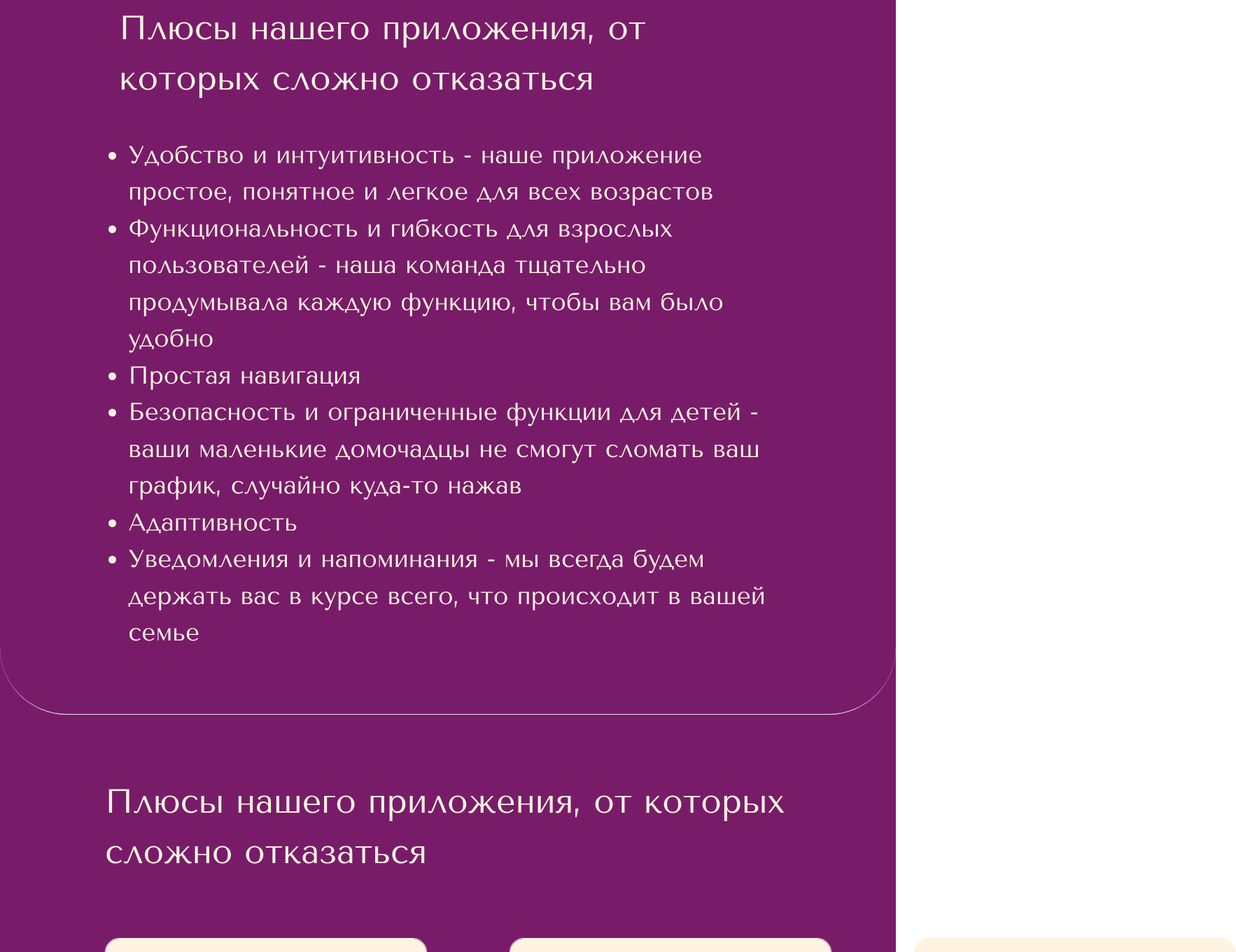
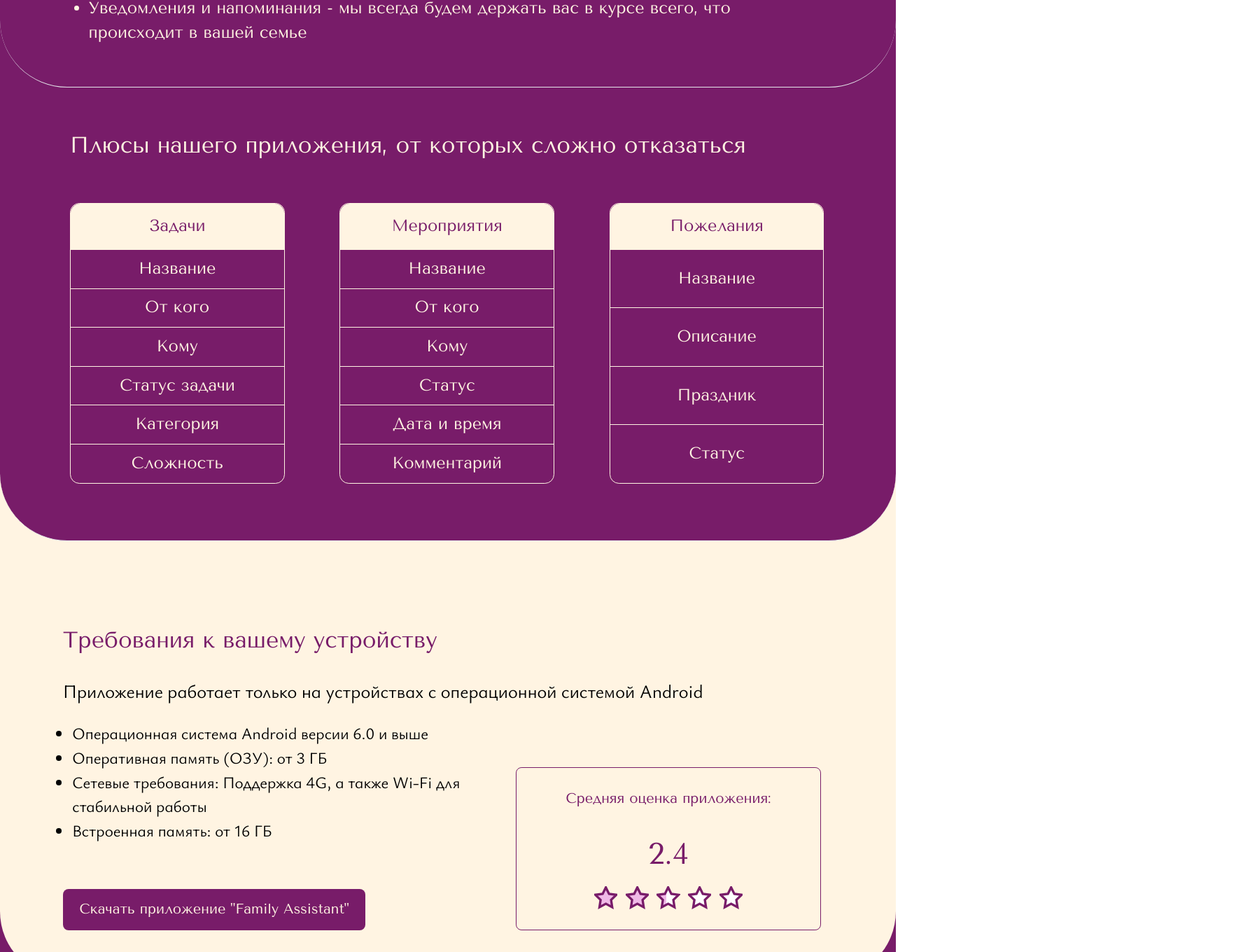
Before and after one commit to John-YFT/Family-Assistant, a React (Vite) app in the folder Family Assistant/frontend-vite/: page /product in a window 1280 px wide. Shown: the part 1197-2557 px from the top of the page at 70% size, 1766 px wide, since content can reach past the window. Built offline with nearby package versions, Linux system fonts and the light colour scheme.

Commit message:
product:adaptive

```diff
--- a/Family Assistant/frontend-vite/src/pages/product/Product.jsx
+++ b/Family Assistant/frontend-vite/src/pages/product/Product.jsx
@@ -3,6 +3,7 @@ import Functions from "./components/Functions";
 import Pluses from "./components/Pluses";
 import Details from "./components/Details";
 import Requirements from "./components/Requirements";
+
 const Product = () => {
   return (
     <div className="w-full bg-primary">
--- a/Family Assistant/frontend-vite/src/pages/product/components/Details.jsx
+++ b/Family Assistant/frontend-vite/src/pages/product/components/Details.jsx
@@ -4,133 +4,133 @@ const Details = () => {
     <div
       className="w-full flex flex-col items-start justify-start bg-primary
       border-b-[1px]
-      px-[150px]
-      pt-[88px]
-      pb-[122px]
+      px-[7.81vw]
+      pt-[4.58vw]
+      pb-[6.35vw]
       rounded-bl-[7.5vw]
       rounded-br-[7.5vw]"
     >
-      <h2 className="font-tenor text-stroke text-[48px] mb-[87px]">
+      <h2 className="font-tenor text-stroke text-[2.5vw] mb-[4.53vw]">
         Плюсы нашего приложения, от которых сложно отказаться
       </h2>
 
-      <div className="flex flex-row items-start justify-between gap-[118px]">
-        <div className="flex flex-col border-[1px] border-stroke rounded-[20px] w-[460px]">
+      <div className="flex flex-row items-start justify-between gap-[6.15vw]">
+        <div className="flex flex-col border-[1px] border-stroke rounded-[1.04vw] w-[23.96vw]">
           <div className="w-full bg-stroke text-primary flex items-center justify-center
             border-b-[1px] border-stroke
-            h-[99px]
-            rounded-t-[20px]"
+            h-[5.16vw]
+            rounded-t-[1.04vw]"
           >
-            <p className="font-tenor text-center text-[35px]">
+            <p className="font-tenor text-center text-[1.82vw]">
               Задачи
             </p>
           </div>
-          <div className="flex flex-col h-[499px]">
+          <div className="flex flex-col h-[26vw]">
             <div className="flex-1 flex items-center justify-center border-b-[1px] border-stroke">
-              <p className="font-tenor text-stroke text-center text-[35px]">
+              <p className="font-tenor text-stroke text-center text-[1.82vw]">
                 Название
               </p>
             </div>
             <div className="flex-1 flex items-center justify-center border-b-[1px] border-stroke">
-              <p className="font-tenor text-stroke text-center text-[35px]">
+              <p className="font-tenor text-stroke text-center text-[1.82vw]">
                 От кого
               </p>
             </div>
             <div className="flex-1 flex items-center justify-center border-b-[1px] border-stroke">
-              <p className="font-tenor text-stroke text-center text-[35px]">
+              <p className="font-tenor text-stroke text-center text-[1.82vw]">
                 Кому
               </p>
             </div>
             <div className="flex-1 flex items-center justify-center border-b-[1px] border-stroke">
-              <p className="font-tenor text-stroke text-center text-[35px]">
+              <p className="font-tenor text-stroke text-center text-[1.82vw]">
                 Статус задачи
               </p>
             </div>
             <div className="flex-1 flex items-center justify-center border-b-[1px] border-stroke">
-              <p className="font-tenor text-stroke text-center text-[35px]">
+              <p className="font-tenor text-stroke text-center text-[1.82vw]">
                 Категория
               </p>
             </div>
             <div className="flex-1 flex items-center justify-center">
-              <p className="font-tenor text-stroke text-center text-[35px]">
+              <p className="font-tenor text-stroke text-center text-[1.82vw]">
                 Сложность
               </p>
             </div>
           </div>
         </div>
 
-        <div className="flex flex-col border-[1px] border-stroke rounded-[20px] w-[460px]">
+        <div className="flex flex-col border-[1px] border-stroke rounded-[1.04vw] w-[23.96vw]">
           <div className="w-full bg-stroke text-primary flex items-center justify-center
             border-b-[1px] border-stroke
-            h-[99px]
-            rounded-t-[20px]"
+            h-[5.16vw]
+            rounded-t-[1.04vw]"
           >
-            <p className="font-tenor text-center text-[35px]">
+            <p className="font-tenor text-center text-[1.82vw]">
               Мероприятия
             </p>
           </div>
-          <div className="flex flex-col h-[499px]">
+          <div className="flex flex-col h-[26vw]">
             <div className="flex-1 flex items-center justify-center border-b-[1px] border-stroke">
-              <p className="font-tenor text-stroke text-center text-[35px]">
+              <p className="font-tenor text-stroke text-center text-[1.82vw]">
                 Название
               </p>
             </div>
             <div className="flex-1 flex items-center justify-center border-b-[1px] border-stroke">
-              <p className="font-tenor text-stroke text-center text-[35px]">
+              <p className="font-tenor text-stroke text-center text-[1.82vw]">
                 От кого
               </p>
             </div>
             <div className="flex-1 flex items-center justify-center border-b-[1px] border-stroke">
-              <p className="font-tenor text-stroke text-center text-[35px]">
+              <p className="font-tenor text-stroke text-center text-[1.82vw]">
                 Кому
               </p>
             </div>
             <div className="flex-1 flex items-center justify-center border-b-[1px] border-stroke">
-              <p className="font-tenor text-stroke text-center text-[35px]">
+              <p className="font-tenor text-stroke text-center text-[1.82vw]">
                 Статус
               </p>
             </div>
             <div className="flex-1 flex items-center justify-center border-b-[1px] border-stroke">
-              <p className="font-tenor text-stroke text-center text-[35px]">
+              <p className="font-tenor text-stroke text-center text-[1.82vw]">
                 Дата и время
               </p>
             </div>
             <div className="flex-1 flex items-center justify-center">
-              <p className="font-tenor text-stroke text-center text-[35px]">
+              <p className="font-tenor text-stroke text-center text-[1.82vw]">
                 Комментарий
               </p>
             </div>
           </div>
         </div>
 
-        <div className="flex flex-col border-[1px] border-stroke rounded-[20px] w-[460px]">
+        <div className="flex flex-col border-[1px] border-stroke rounded-[1.04vw] w-[23.96vw]">
           <div className="w-full bg-stroke text-primary flex items-center justify-center
             border-b-[1px] border-stroke
-            h-[99px]
-            rounded-t-[20px]"
+            h-[5.16vw]
+            rounded-t-[1.04vw]"
           >
-            <p className="font-tenor text-center text-[35px]">
+            <p className="font-tenor text-center text-[1.82vw]">
               Пожелания
             </p>
           </div>
-          <div className="flex flex-col h-[499px]">
+          <div className="flex flex-col h-[26vw]">
             <div className="flex-1 flex items-center justify-center border-b-[1px] border-stroke">
-              <p className="font-tenor text-stroke text-center text-[35px]">
+              <p className="font-tenor text-stroke text-center text-[1.82vw]">
                 Название
               </p>
             </div>
             <div className="flex-1 flex items-center justify-center border-b-[1px] border-stroke">
-              <p className="font-tenor text-stroke text-center text-[35px]">
+              <p className="font-tenor text-stroke text-center text-[1.82vw]">
                 Описание
               </p>
             </div>
             <div className="flex-1 flex items-center justify-center border-b-[1px] border-stroke">
-              <p className="font-tenor text-stroke text-center text-[35px]">
+              <p className="font-tenor text-stroke text-center text-[1.82vw]">
                 Праздник
               </p>
             </div>
             <div className="flex-1 flex items-center justify-center">
-              <p className="font-tenor text-stroke text-center text-[35px]">
+              <p className="font-tenor text-stroke text-center text-[1.82vw]">
                 Статус
               </p>
             </div>
--- a/Family Assistant/frontend-vite/src/pages/product/components/Pluses.jsx
+++ b/Family Assistant/frontend-vite/src/pages/product/components/Pluses.jsx
@@ -5,17 +5,17 @@ const Pluses = () => {
     <div
       className="w-full flex flex-col items-start justify-start bg-primary
       border-b-[1px]
-  px-[170px]
-  pt-[112px]
-  pb-[89px]
-  rounded-bl-[7.5vw]
-  rounded-br-[7.5vw]"
+      px-[8.85vw]
+      pt-[5.83vw]
+      pb-[4.64vw]
+      rounded-bl-[7.5vw]
+      rounded-br-[7.5vw]"
     >
-      <h2 className="font-tenor text-stroke text-[48px] mb-[48px]">
+      <h2 className="font-tenor text-stroke text-[2.5vw] mb-[2.5vw]">
         Плюсы нашего приложения, от которых сложно отказаться
       </h2>
 
-      <ul className="list-disc pl-[1.04vw] text-[35px] max-w-[1586px] font-normal font-ysabeau">
+      <ul className="list-disc pl-[1.04vw] text-[1.82vw] max-w-[82.6vw] font-normal font-ysabeau">
         <li className="font-tenor text-stroke ">
           Удобство и интуитивность - наше приложение простое, понятное и легкое
           для всех возрастов
--- a/Family Assistant/frontend-vite/src/pages/product/components/Requirements.jsx
+++ b/Family Assistant/frontend-vite/src/pages/product/components/Requirements.jsx
@@ -4,12 +4,12 @@ const StarRating = ({ rating }) => {
   const stars = [0, 1, 2, 3, 4];
 
   return (
-    <div className="flex gap-[17px] mt-[20px]">
+    <div className="flex gap-[0.89vw] mt-[1.04vw]">
       {stars.map((_, index) => (
         <svg
           key={index}
-          width="50"
-          height="50"
+          width="2.6vw"
+          height="2.6vw"
           viewBox="0 0 50 50"
           fill="none"
           xmlns="http://www.w3.org/2000/svg"
@@ -38,16 +38,16 @@ const Requirements = () => {
   return (
     <div
       className="w-full flex flex-col items-start justify-start bg-stroke
-      px-[135px]
-      pt-[177px]
-      pb-[104px]
+      px-[7.03vw]
+      pt-[9.22vw]
+      pb-[5.42vw]
       rounded-bl-[7.5vw]
       rounded-br-[7.5vw]"
     >
-      <h2 className="font-tenor text-primary text-[48px]">
+      <h2 className="font-tenor text-primary text-[2.5vw]">
         Требования к вашему устройству
       </h2>
-      <p className="font-extralight text-[40px] font-ysabeau mt-[43px] mb-[33px]">
+      <p className="font-extralight text-[2.08vw] font-ysabeau mt-[2.24vw] mb-[1.72vw]">
         Приложение работает только на устройствах с операционной системой
         Android
       </p>
@@ -56,43 +56,38 @@ const Requirements = () => {
         <div className="flex flex-col justify-start items-start">
           <ul
             className="list-disc font-light font-ysabeau text-black
-      pl-[1.04vw] text-[35px] w-[866px]"
+            pl-[1.04vw] text-[1.82vw] w-[45.1vw]"
           >
-            <li className="text-[35px]">
+            <li className="text-[1.82vw]">
               Операционная система Android версии 6.0 и выше
             </li>
-            <li className="text-[35px]">Оперативная память (ОЗУ): от 3 ГБ</li>
-            <li className="text-[35px]">
+            <li className="text-[1.82vw]">Оперативная память (ОЗУ): от 3 ГБ</li>
+            <li className="text-[1.82vw]">
               Сетевые требования: Поддержка 4G, а также Wi-Fi для стабильной
               работы
             </li>
-            <li className="text-[35px]">Встроенная память: от 16 ГБ</li>
+            <li className="text-[1.82vw]">Встроенная память: от 16 ГБ</li>
           </ul>
           <button
-            className="text-stroke bg-primary text-[30px] font-tenor rounded-[12px]
-          mt-[98px]
-          px-[35px]
-          py-[22px]"
+            className="text-stroke bg-primary text-[1.56vw] font-tenor rounded-[0.63vw]
+            mt-[5.1vw]
+            px-[1.82vw]
+            py-[1.15vw]"
           >
             Скачать приложение "Family Assistant"
           </button>
         </div>
         <div
-          className="flex flex-col justify-center items-center ml-[104px]
-        w-[655px]
-        h-[349px]
-        rounded-[12px]
-        border-primary border-[1px]
-        "
+          className="flex flex-col justify-center items-center ml-[5.42vw]
+          w-[34.11vw]
+          h-[18.18vw]
+          rounded-[0.63vw]
+          border-primary border-[1px]"
         >
-          <p className="font-tenor text-primary text-[30px] font-normal">
+          <p className="font-tenor text-primary text-[1.56vw] font-normal">
             Средняя оценка приложения:
           </p>
-          <p
-            className="font-tenor text-primary
-          text-[64px]
-          mt-[49px]"
-          >
+          <p className="font-tenor text-primary text-[3.33vw] mt-[2.55vw]">
             {rating}
           </p>
           <StarRating rating={rating} />
```
Also changed, not shown: Family Assistant/frontend-vite/src/pages/product/components/Functions.jsx (+35 -35 lines).
